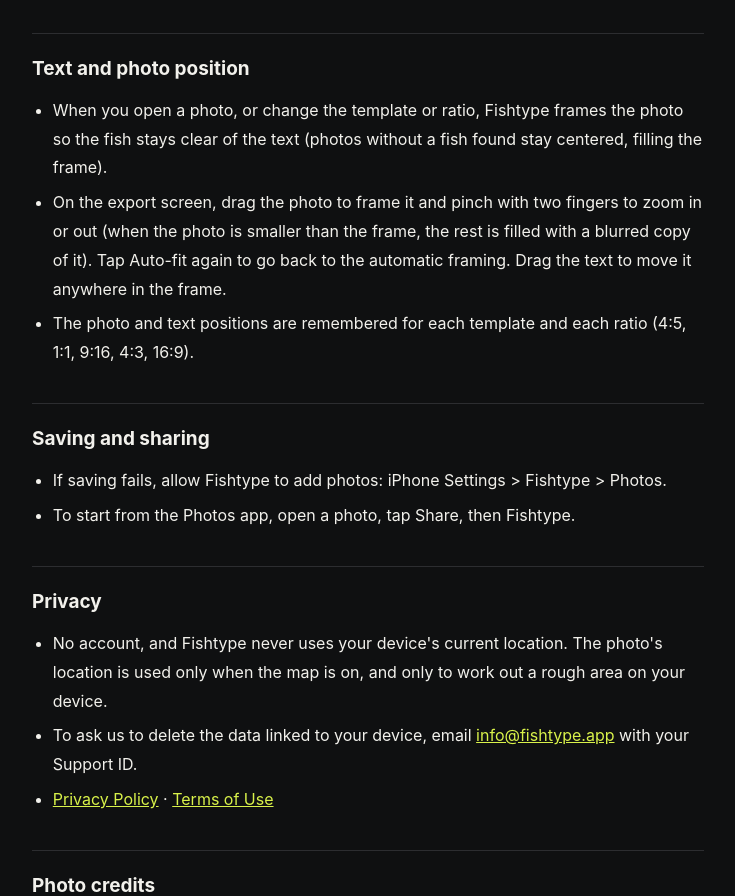
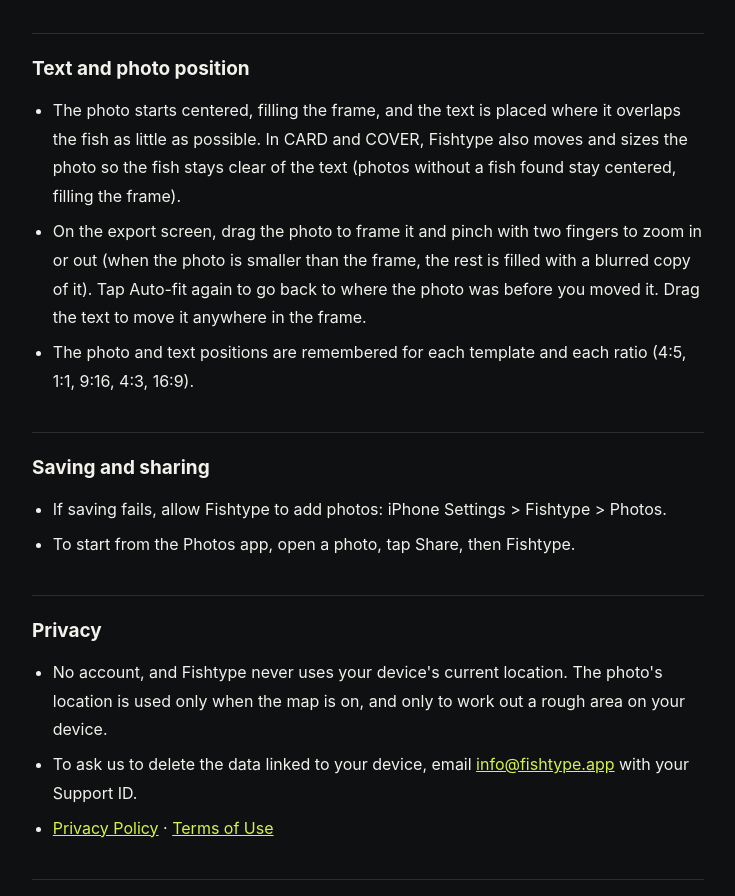
Before and after one commit to jamjam315/fishtype-site, a plain HTML site: page support/index.html in a window 1280 px wide. Shown: the part 1398-2294 px from the top of the page, without its empty margins (272-1007 px from the left). Drawn offline with Linux system fonts and the light colour scheme.

Commit message:
Support (en/ja): auto-fit only in CARD and COVER, photos start centered; Auto-fit again goes back to before you moved it
Co-Authored-By: Claude Opus 5.5 <noreply@anthropic.com>

```diff
--- a/support/index.html
+++ b/support/index.html
@@ -56,8 +56,8 @@
 </ul>
 <h2>Text and photo position</h2>
 <ul>
-<li>When you open a photo, or change the template or ratio, Fishtype frames the photo so the fish stays clear of the text (photos without a fish found stay centered, filling the frame).</li>
-<li>On the export screen, drag the photo to frame it and pinch with two fingers to zoom in or out (when the photo is smaller than the frame, the rest is filled with a blurred copy of it). Tap Auto-fit again to go back to the automatic framing. Drag the text to move it anywhere in the frame.</li>
+<li>The photo starts centered, filling the frame, and the text is placed where it overlaps the fish as little as possible. In CARD and COVER, Fishtype also moves and sizes the photo so the fish stays clear of the text (photos without a fish found stay centered, filling the frame).</li>
+<li>On the export screen, drag the photo to frame it and pinch with two fingers to zoom in or out (when the photo is smaller than the frame, the rest is filled with a blurred copy of it). Tap Auto-fit again to go back to where the photo was before you moved it. Drag the text to move it anywhere in the frame.</li>
 <li>The photo and text positions are remembered for each template and each ratio (4:5, 1:1, 9:16, 4:3, 16:9).</li>
 </ul>
 <h2>Saving and sharing</h2>
```
Also changed, not shown: ja/support/index.html (+2 -2 lines).
